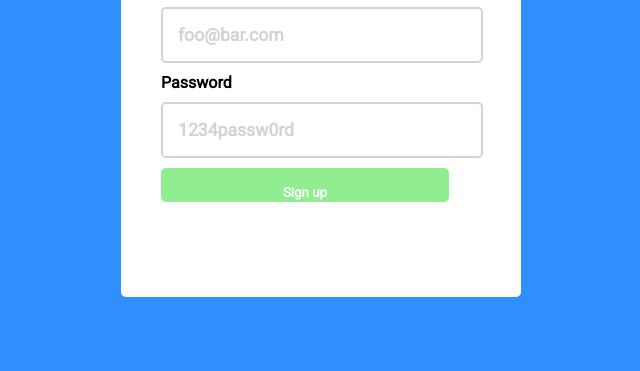
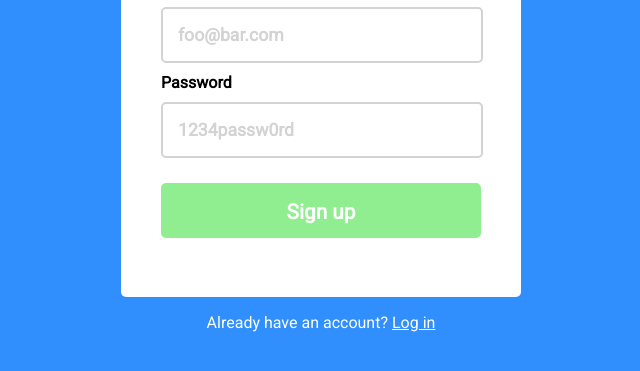
Before and after one commit to Joe-Pena/AnalogSeaSignUp, a plain HTML site: page index.html in a window 1280 px wide. Shown: the part 223-594 px from the top of the page, without its empty margins (319-959 px from the left). Drawn offline with Linux system fonts and the light colour scheme.

Commit message:
made final draft

```diff
--- a/index.html
+++ b/index.html
@@ -14,7 +14,7 @@
         <div class="container">
             <h1>Sign up</h1>
 
-            <form>
+            <form method="POST" action:"/signup/">
                 <label for="email">Email</label>
                 <input class="formbox" id="email" type="email" name="email" placeholder="foo@bar.com" required>
 
@@ -24,6 +24,9 @@
                 <button class="signupbtn">Sign up</button>
             </form>
         </div>
+        <div class="btmbox">
+            <p class="btmmessage">Already have an account? <a href="/login">Log in</a></p>
+        </div>
     </main>
 </body>
 </html>
--- a/style.css
+++ b/style.css
@@ -55,12 +55,34 @@ form label {
 }
 
 .signupbtn {
-    width: 288px;
-    height: 22px;
+    width: 320px;
+    height: 55px;
     padding: 15px;
     background-color: lightgreen;
     border-radius: 5px;
     border: 2px solid lightgreen;
     font-weight: bolder;
     color: white;
+    font-size: 1.3em;
+    margin-top: 15px;
+    margin-bottom: 30px;
 }
+
+.signupbtn:hover{
+    background-color: rgb(94, 211, 94);
+}
+
+.btmbox {
+    text-align: center;
+}
+
+.btmmessage{
+    display: inline-block;
+    margin-left: auto;
+    margin-right: auto;
+    color: white;
+}
+
+div p a {
+    color: white;
+}
```
